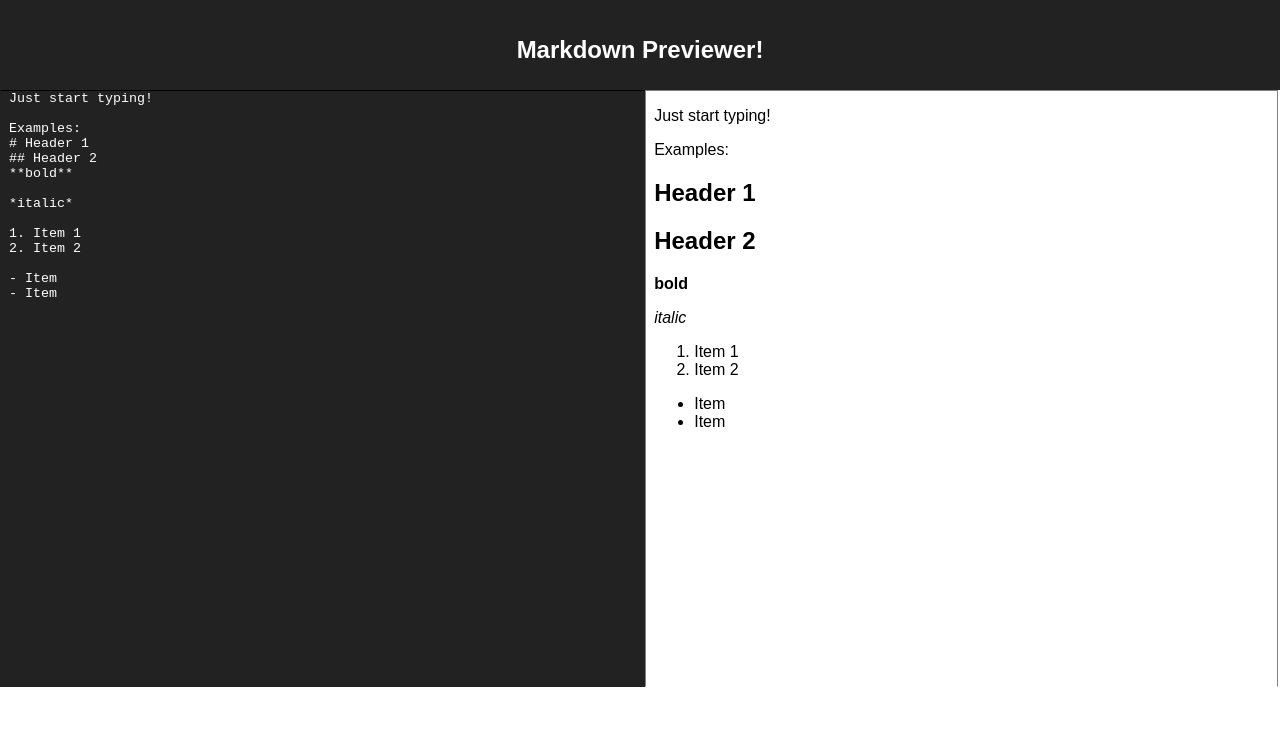
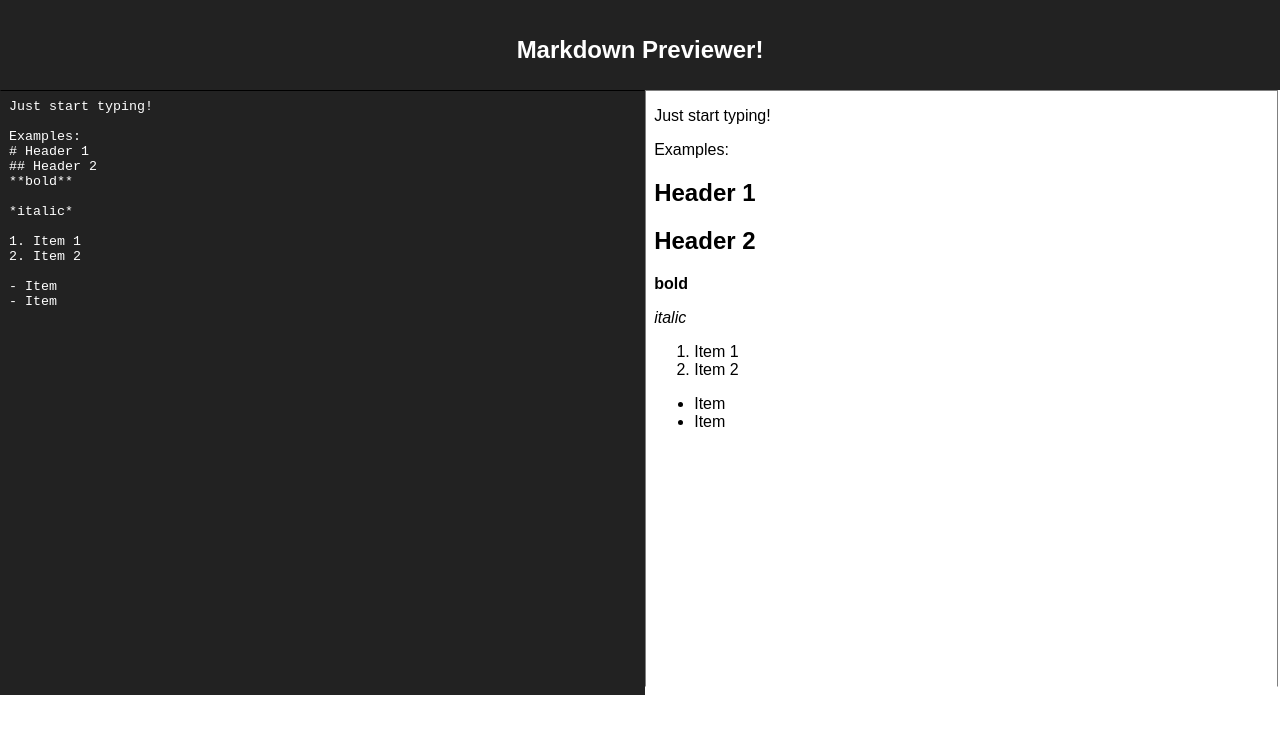
Before and after one commit to YouGuavas/fcc-react-markdown, a React (Create React App) app: page / in a window 1280 px wide. Shown: the top 734 px of the page. Built offline with nearby package versions, Linux system fonts and the light colour scheme.

Commit message:
Update styles

```diff
--- a/src/Input.css
+++ b/src/Input.css
@@ -6,7 +6,7 @@
   color:white;
   height:595px;
   float:left;
-  padding: 0px 8px;
+  padding: 8px 8px 0px 8px;
   margin-top: 0;
   border: 1px solid #222;
   border-top: 1px solid black;
```
